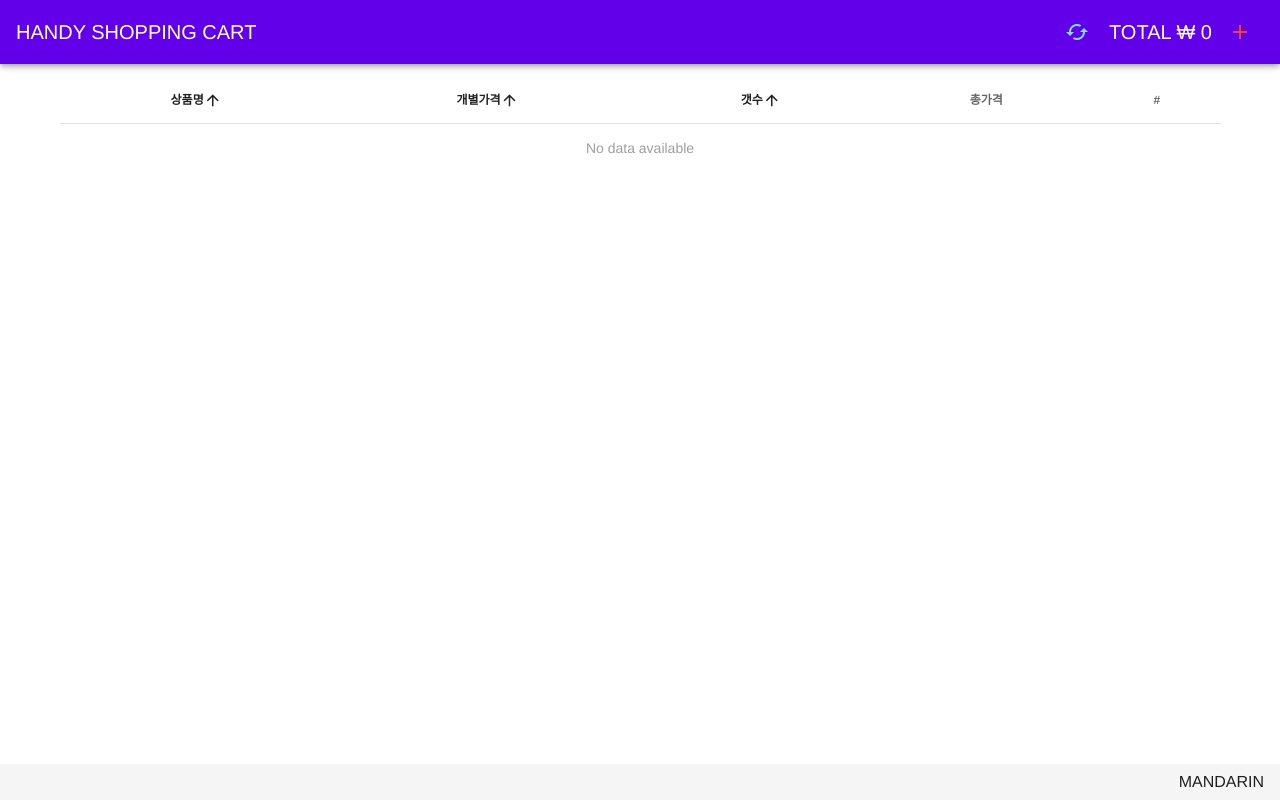
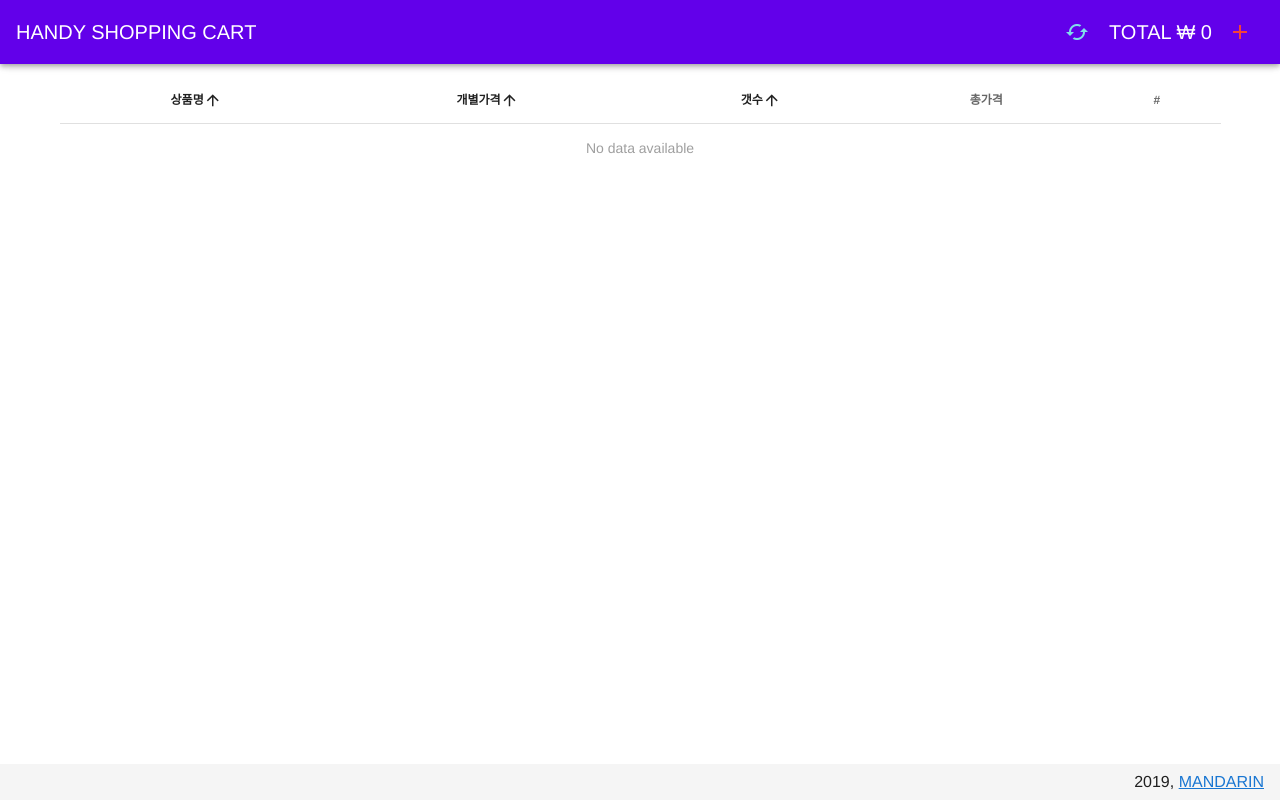
Before and after one commit to mandaringit/handy-shoppingcart, a Vue app: page / in a window 1280 px wide. Built offline with nearby package versions, Linux system fonts and the light colour scheme.

Commit message:
footer 수정

```diff
--- a/src/App.vue
+++ b/src/App.vue
@@ -32,7 +32,10 @@
     <!-- footer -->
     <v-footer absolute>
       <v-spacer></v-spacer>
-      <div>MANDARIN</div>
+      <div>
+        {{new Date().getFullYear()}},
+        <a href="https://github.com/mandaringit">MANDARIN</a>
+      </div>
     </v-footer>
   </v-app>
 </template>
```
